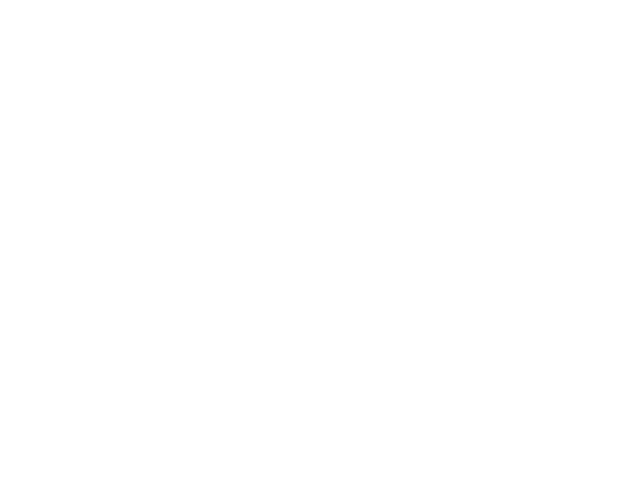
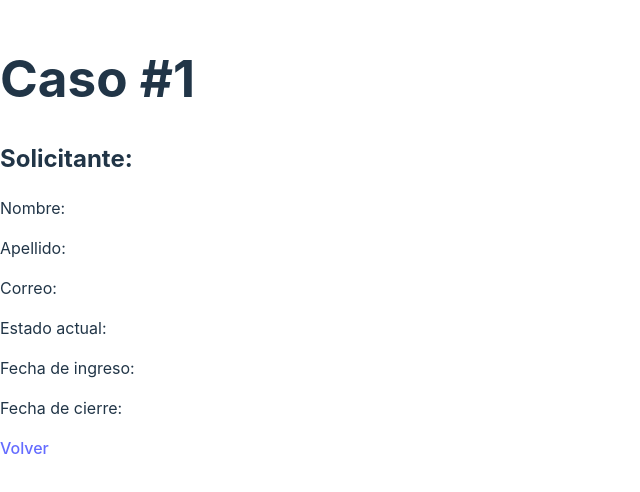
Before and after one commit to TatanBranth/solicitudes-front, a React (Vite) app: page /detail/1 in a window 1280 px wide. Before the commit this address had no page. Shown: the part 162-654 px from the top of the page, without its empty margins (0-640 px from the left). Built offline with nearby package versions, Linux system fonts and the light colour scheme; no server answers.

Commit message:
update pantalla de detalle

```diff
--- a/src/pages/Ticket/Ticket.tsx
+++ b/src/pages/Ticket/Ticket.tsx
@@ -2,6 +2,7 @@ import { useEffect, useState } from "react";
 import { index as indexTickets } from "../../api/tickets.ts";
 import { index as indexAgentes } from "../../api/agente.ts";
 import { store as storeSolicitud } from "../../api/solicitudes.ts";
+import { Link } from 'react-router-dom';
 
 type Ticket = {
     id: number;
@@ -37,12 +38,6 @@ const Ticket = () => {
     const [nombre, setNombre] = useState<string>('');
     const [apellido, setApellido] = useState<string>('');
     const [correo, setCorreo] = useState<string>('');
-
-
-
-    const onRowClick = (row: Ticket) => {
-        console.log(row);
-    }
 
 
     useEffect(() => {
@@ -129,12 +124,13 @@ const Ticket = () => {
                             <th>Fecha cierre</th>
                             <th>Fecha creacion</th>
                             <th>Fecha actualizacion</th>
+                            <th>Ver detalle</th>
                         </tr>
                     </thead>
                     <tbody>
                         {
                             tableData.map((row) => (
-                                <tr key={row.id} onClick={() => onRowClick(row)}>
+                                <tr key={row.id}>
                                     <td>{row.id}</td>
                                     <td>{row.solicitud_id}</td>
                                     <td>{getAgenteName(row.agente_id)}</td>
@@ -142,6 +138,11 @@ const Ticket = () => {
                                     <td>{row.fecha_cierre}</td>
                                     <td>{row.created_at ? formatTimestamp(row.created_at) : ''}</td>
                                     <td>{row.updated_at ? formatTimestamp(row.updated_at) : ''}</td>
+                                    <td>
+                                        <Link to={`/detail/${row.id}`}>
+                                            Detalle
+                                        </Link>
+                                    </td>
                                 </tr>
                             ))
                         }
--- a/src/pages/TicketDetail/TicketDetail.tsx
+++ b/src/pages/TicketDetail/TicketDetail.tsx
@@ -1,10 +1,71 @@
+import { useParams, Link } from 'react-router-dom';
+import { useEffect, useState } from 'react';
+import { show as showTicket } from '../../api/tickets';
 
+type solicitud = {
+    id: number;
+    nombre: string;
+    apellido: string;
+    correo: string;
+    created_at: string;
+    updated_at: string;
+}
+
+type agente = {
+    id: number;
+    nombre: string;
+}
+
+type ticket = {
+    id: number;
+    solicitud_id: number;
+    agente_id: number;
+    estado: string;
+    fecha_cierre: string;
+    created_at: string;
+    updated_at: string;
+    solicitud: solicitud;
+    agente: agente;
+}
 
 const TicketDetail = () => {
+    const { id } = useParams();
+    const [nombre, setNombre] = useState<string>('');
+    const [apellido, setApellido] = useState<string>('');
+    const [correo, setCorreo] = useState<string>('');
+    const [estado, setEstado] = useState<string>('');
+    const [fechaIngre, setFechaIngre] = useState<string>('');
+    const [fechaCierre, setFechaCierre] = useState<string>('');
+
+    useEffect(() => {
+        if (!id) {
+            return;
+        }
+        showTicket(Number(id)).then((data:ticket) => {
+            if (data) {
+                setNombre(data.solicitud.nombre);
+                setApellido(data.solicitud.apellido);
+                setCorreo(data.solicitud.correo);
+                setEstado(data.estado);
+                setFechaCierre(data.fecha_cierre);
+                setFechaIngre(data.created_at);
+            }
+        });
+    }, [id]);
 
     return (
         <div>
-            <h1>Ticket detail</h1>
+            <h1>Caso #{id}</h1>
+            <div className="solicitud">
+                <h2>Solicitante:</h2>
+                <p>Nombre: {nombre}</p>
+                <p>Apellido: {apellido}</p>
+                <p>Correo: {correo}</p>
+                <p>Estado actual: {estado}</p>
+                <p>Fecha de ingreso: {fechaIngre}</p>
+                <p>Fecha de cierre: {fechaCierre}</p>
+            </div>
+            <Link to="/">Volver</Link>
         </div>
     );
 }
--- a/src/router/routes.tsx
+++ b/src/router/routes.tsx
@@ -7,7 +7,7 @@ const AppRoutes = () => {
     <BrowserRouter>
       <Routes>
         <Route path="/" element={<Ticket />} />
-        <Route path="/detail" element={<TicketDetail />} />
+        <Route path="/detail/:id" element={<TicketDetail />} />
       </Routes>
     </BrowserRouter>
   );
```
